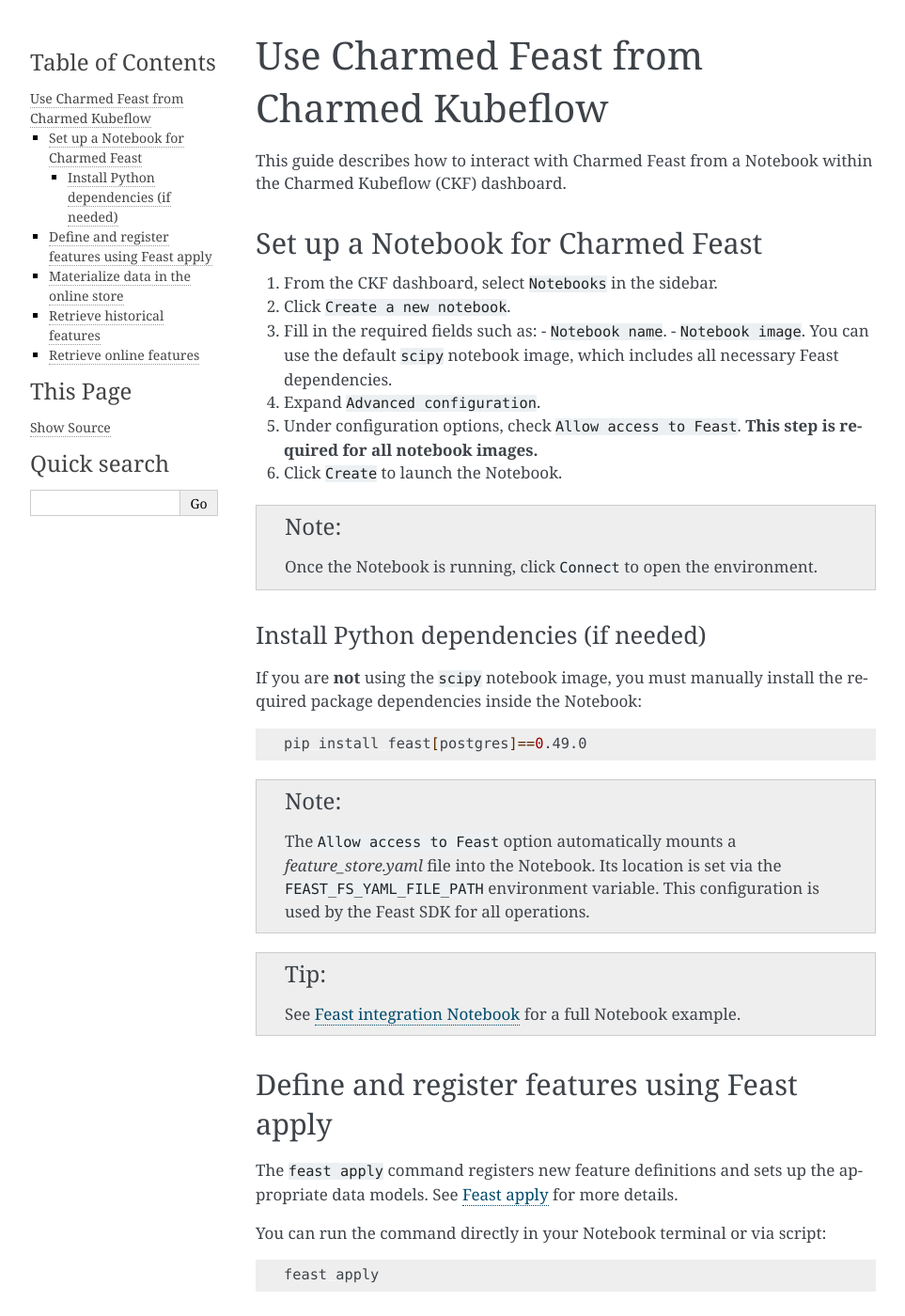
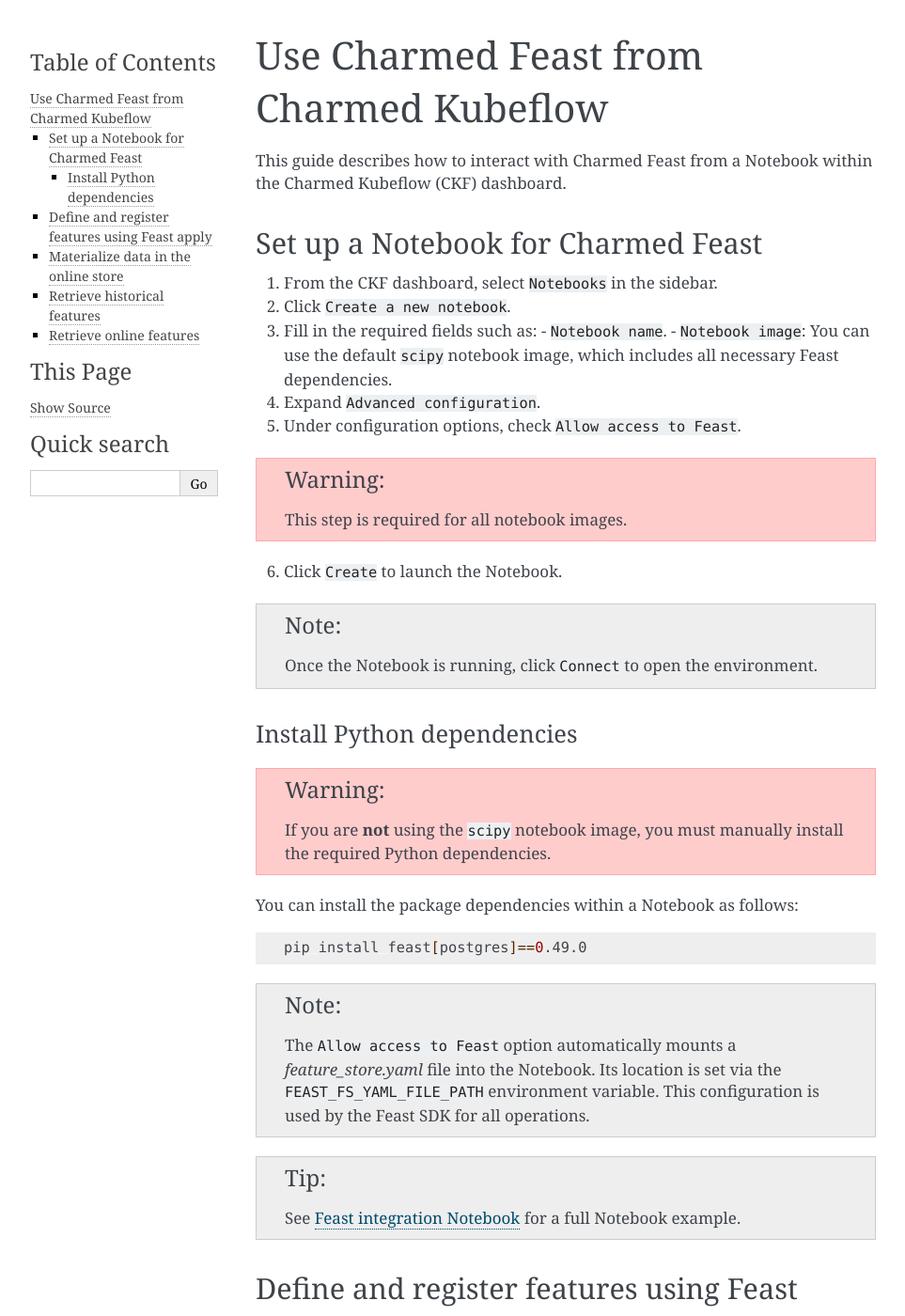
Before and after one commit to canonical/feast-operators, a Sphinx documentation site: the page built from docs/how-to/use_charmed_feast.rst, in a window 1280 px wide and 1400 px high. Shown: the whole window at 94% size, without its empty margins (148-1111 px from the left). Built offline with Sphinx 7.4.7, drawn with Linux system fonts in a browser that asks for light colours.

Commit message:
Angel's review

```diff
--- a/docs/how-to/use_charmed_feast.rst
+++ b/docs/how-to/use_charmed_feast.rst
@@ -10,18 +10,24 @@
 2. Click ``Create a new notebook``.
 3. Fill in the required fields such as:
    - ``Notebook name``.
-   - ``Notebook image``. You can use the default ``scipy`` notebook image, which includes all necessary Feast dependencies.
+   - ``Notebook image``: You can use the default ``scipy`` notebook image, which includes all necessary Feast dependencies.
 4. Expand ``Advanced configuration``.
-5. Under configuration options, check ``Allow access to Feast``. **This step is required for all notebook images.**
+5. Under configuration options, check ``Allow access to Feast``.
+
+.. warning::
+   This step is required for all notebook images.
+
 6. Click ``Create`` to launch the Notebook.
 
 .. note::
    Once the Notebook is running, click ``Connect`` to open the environment.
 
-Install Python dependencies (if needed)
-^^^^^^^^^^^^^^^^^^^^^^^^^^^^^^^^^^^^^^^^
+Install Python dependencies
+^^^^^^^^^^^^^^^^^^^^^^^^^^^^
+.. warning::
+   If you are **not** using the ``scipy`` notebook image, you must manually install the required Python dependencies.
 
-If you are **not** using the ``scipy`` notebook image, you must manually install the required package dependencies inside the Notebook:
+You can install the package dependencies within a Notebook as follows:
 
 .. code-block:: bash
 
```
